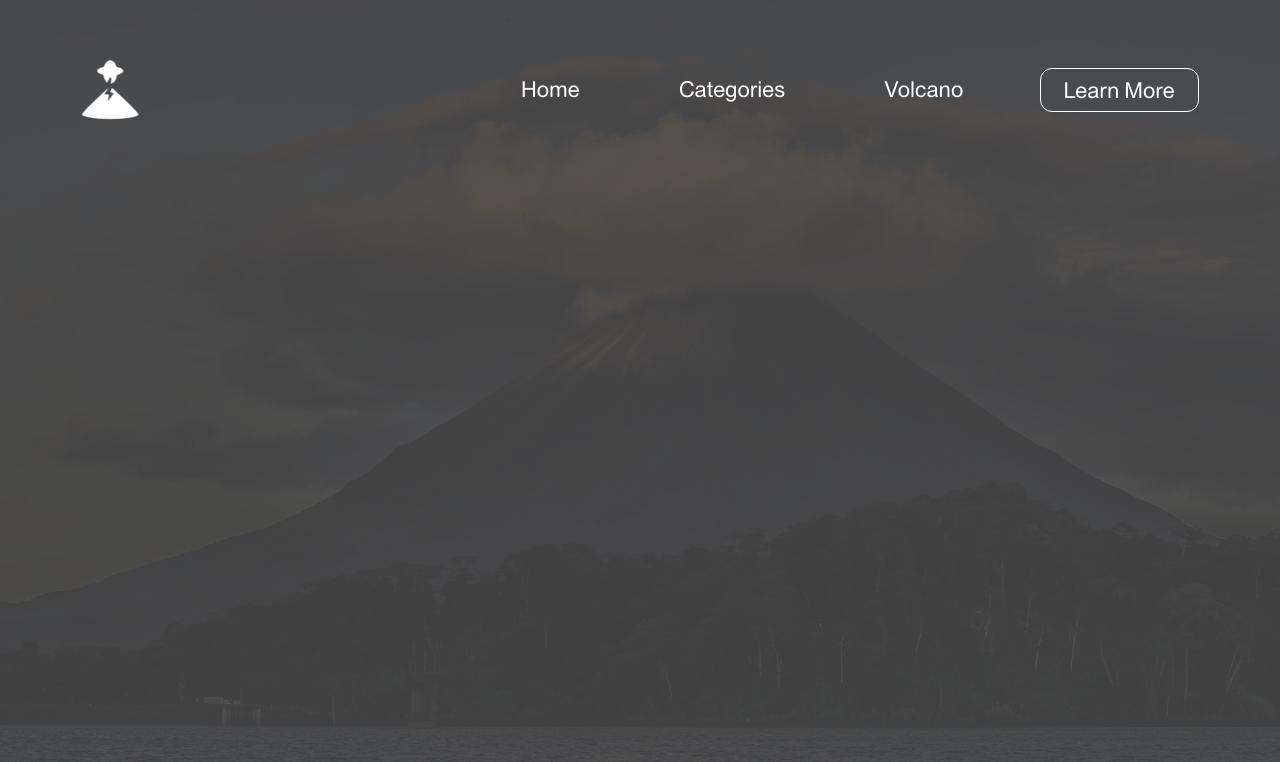
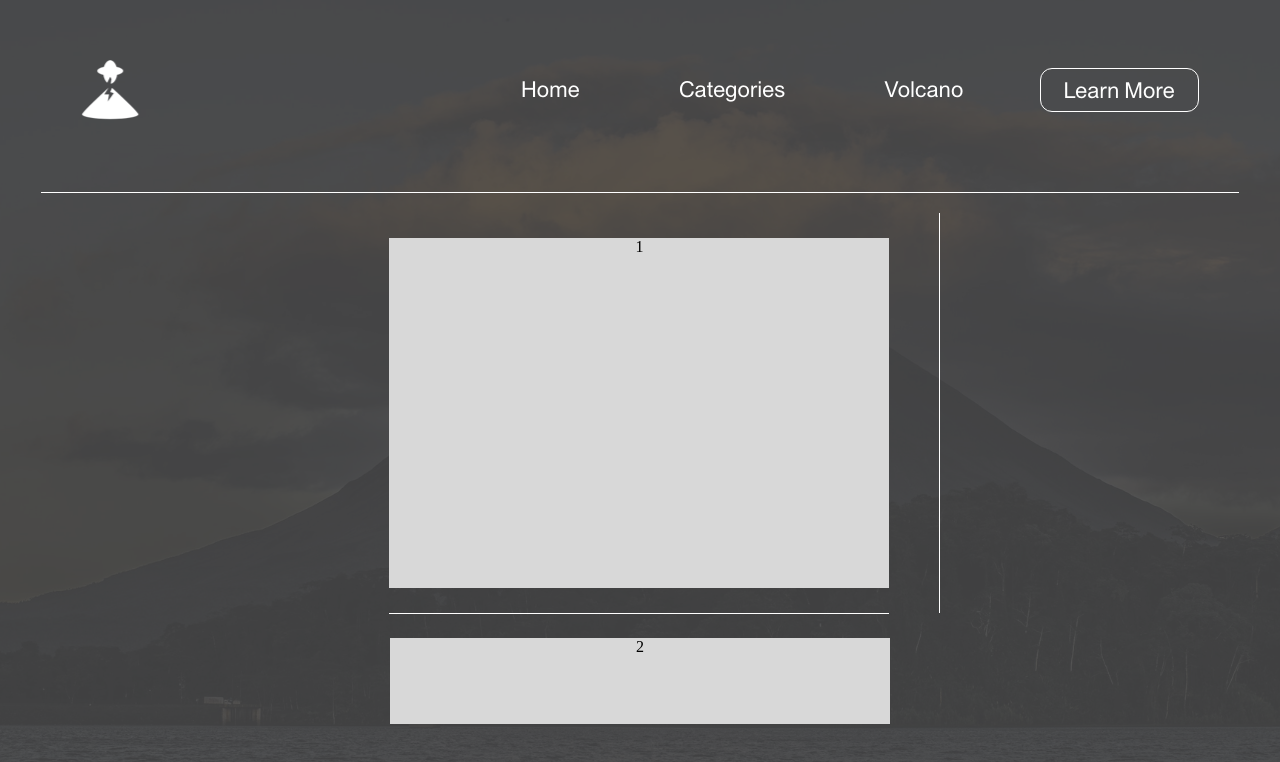
Before and after one commit to Marco-Ray/Volcano, a Vue app: page /LearnMore in a window 1280 px wide. Shown: the top 762 px of the page. Built offline with nearby package versions, Linux system fonts and the light colour scheme.

Commit message:
init LearnMore

```diff
--- a/src/views/LearnMore.vue
+++ b/src/views/LearnMore.vue
@@ -1,7 +1,25 @@
 <template>
   <div>
     <div class="learn-more">
-      <div class="container"></div>
+      <div class="container">
+        <el-scrollbar>
+          <div v-for="i in 6" :key="i" class="item-box">
+            <div class="item">
+              <div class="item-cover">{{ i }}</div>
+              <div class="item-content">
+                <div>
+                  Lorem ipsum dolor sit amet, consectetur adipiscing elit,
+                  sed do eiusmod tempor incididunt ut labore et dolore magna aliqua.
+                  Ut enim ad minim veniam, quis nostrud exercitation
+                  ullamco laboris nisi ut aliquip ex ea commodo consequat.
+                  Duis aute irure dolor in reprehenderit in voluptate
+                  velit esse cillum dolore eu fugiat nulla pariatur.
+                </div>
+              </div>
+            </div>
+            </div>
+        </el-scrollbar>
+      </div>
 
       <div id="learn-more-bg"></div>
     </div>
@@ -35,10 +53,58 @@ export default {
 
 .learn-more {
   .container {
-    position: relative;
-    margin: 76px wCal(122);
-    width: calc(100vw - wCal(244));
+    margin: 76px wCal(61);
+    width: calc(100vw - wCal(122));
     height: calc(100vh - 269px);
+    border-top: 1px solid white;
+    overflow: hidden;
+    ::v-deep .el-scrollbar {
+      width: 100%;
+      .el-scrollbar__wrap {
+        margin-top: 20px;
+      }
+      .el-scrollbar__view {
+        display: flex;
+        flex-wrap: wrap;
+        justify-content: center;
+      }
+    }
+  }
+  .item-box {
+    display: flex;
+    justify-content: center;
+    align-items: center;
+    width: 600px;
+    height: 400px;
+    transition: all .3s ease-out;
+    &:nth-child(n):hover {
+      width: 1040px;
+      .item-content {
+        display: block;
+      }
+    }
+    &:nth-child(2n-1) {
+      border-right: 1px solid white;
+    }
+  }
+  .item {
+    display: flex;
+    justify-content: center;
+    align-items: center;
+    margin: auto 50px;
+    width: calc(100% - 100px);
+    height: 100%;
+    border-bottom: 1px solid white;
+    .item-cover {
+      width: 500px;
+      height: 350px;
+      background-color: rgb(216, 216, 216);
+    }
+    .item-content {
+      display: none;
+      width: calc(100% - 500px);
+      color: white;
+    }
   }
 }
 </style>
```
